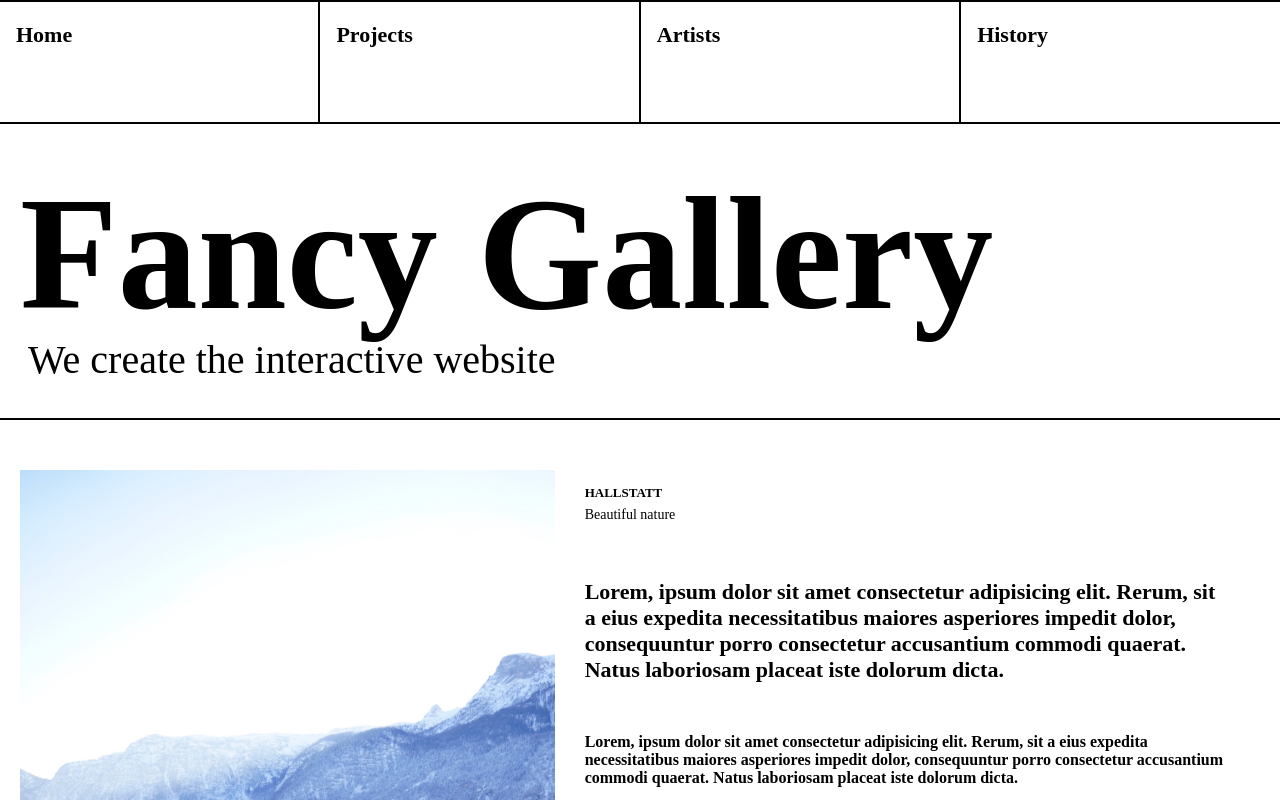
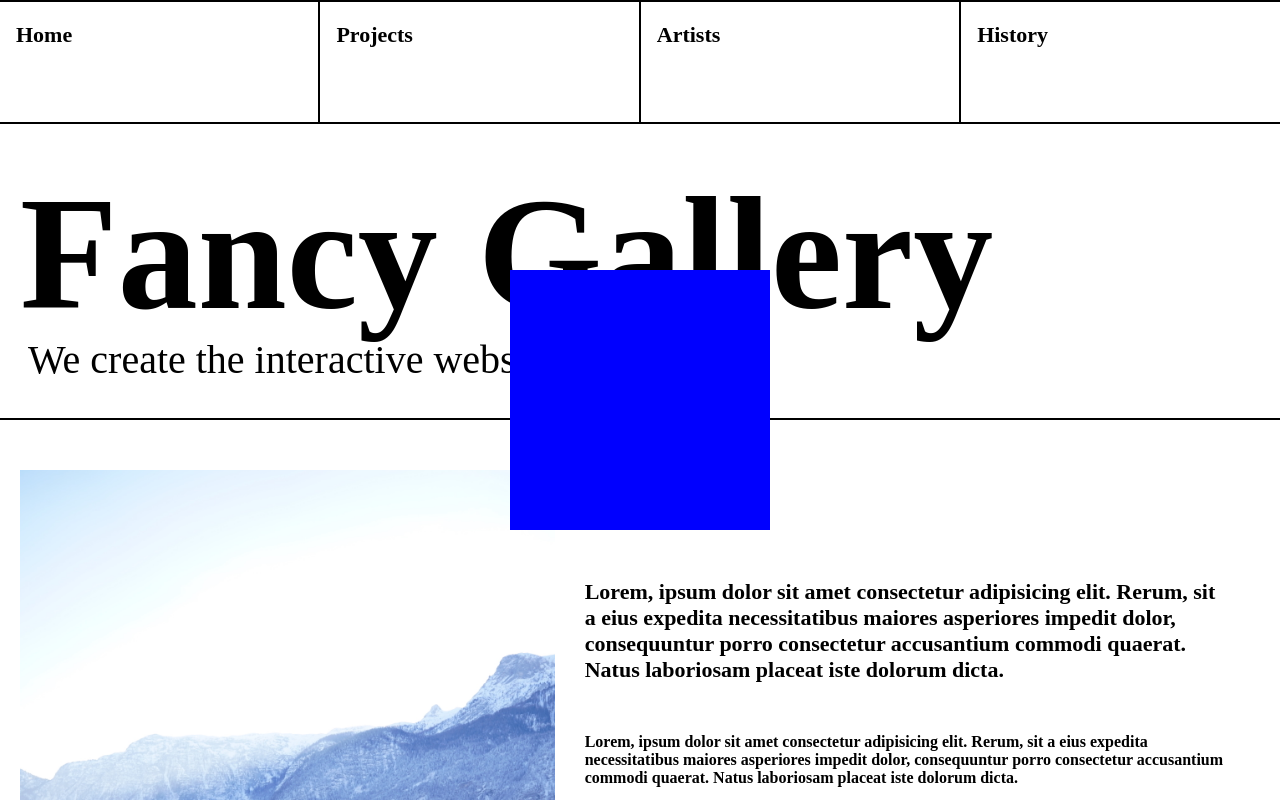
Before and after one commit to Gyuri-v/fastcampus, a website built with Vite: page 07-01-fancy-gallery-markup-started/index.html in a window 1280 px wide. Shown: the top 800 px of the page. Built offline with nearby package versions, Linux system fonts and the light colour scheme.

Commit message:
cu - ch7. three.js와 연동하기(1) 이미지 loaded 처리

```diff
--- a/07-01-fancy-gallery-markup-started/index.html
+++ b/07-01-fancy-gallery-markup-started/index.html
@@ -63,6 +63,30 @@
     </footer>
     <div id="container">
     </div>
-    <!-- <script type="module" src="./main.js"></script> -->
+    <script type="module" src="./main.js"></script>
+    <!-- <script>
+      // 비동기니까
+      (async() => {
+        const data = new Promise((resolve, reject) => {
+          setTimeout(() => {
+            resolve('sucess');
+            // reject(new Error('error'));
+          }, 1000)
+        });
+
+        // const res = await data;
+        // console.log(res);
+
+        // load와 error 데이터처리
+        try {
+          const res = await data;
+          console.log(res);
+          // await data;
+        } catch (e) {
+          // 문제가 있다면
+          console.log('catch', e);
+        }
+      })();
+    </script> -->
   </body>
 </html>
--- a/07-01-fancy-gallery-markup-started/src/js/app.js
+++ b/07-01-fancy-gallery-markup-started/src/js/app.js
@@ -1,5 +1,4 @@
 import * as THREE from 'three';
-import { OrbitControls } from 'three/examples/jsm/controls/OrbitControls.js';
 import vertexShader from '../shaders/vertex.glsl?raw';
 import fragmentShader from '../shaders/fragment.glsl?raw';
 
@@ -7,7 +6,6 @@ export default function () {
   const renderer = new THREE.WebGLRenderer({
     alpha: true,
   });
-  renderer.setClearColor(0x333333, 1);
 
   const container = document.querySelector('#container');
 
@@ -27,13 +25,23 @@ export default function () {
   );
   camera.position.set(0, 0, 2);
 
-  const controls = new OrbitControls(camera, renderer.domElement);
-  controls.enableDamping = true;
-  controls.dampingFactor = 0.1;
+  const loadImages = async () => {
+    const images = [...document.querySelectorAll('main .content img')];
 
-  const createObject = () => {
-    const material = new THREE.RawShaderMaterial({
-      // wireframe: true,
+    // 앞단의 async await 처럼 비동기처리로 이미지 로드체크
+    const fetchImages = images.map(image => new Promise((resolve, reject) => {
+      image.onload = resolve(image);
+      image.onerror = reject;
+    }));
+
+    // 이미지가 전체 로드된 후 진행되어야 하니까 Promiss.all 사용
+    const loadedImages = await Promise.all(fetchImages);
+
+    return loadedImages;
+  }
+
+  const createImages = (images) => {
+    const material = new THREE.ShaderMaterial({
       vertexShader: vertexShader,
       fragmentShader: fragmentShader,
       side: THREE.DoubleSide
@@ -44,6 +52,12 @@ export default function () {
 
     scene.add(mesh);
   };
+
+  const create = async () => {
+    const loadedImages = await loadImages();
+    const images = createImages([...loadedImages]);
+    scene.add(images);
+  }
 
   const resize = () => {
     canvasSize.width = window.innerWidth;
@@ -61,19 +75,18 @@ export default function () {
   };
 
   const draw = () => {
-    controls.update();
     renderer.render(scene, camera);
     requestAnimationFrame(() => {
       draw();
     });
   };
 
-  const initialize = () => {
-    createObject();
+  const initialize = async () => {
+    await create();
     addEvent();
     resize();
     draw();
   };
 
-  initialize();
+  initialize().then();
 }
--- a/07-01-fancy-gallery-markup-started/src/shaders/fragment.glsl
+++ b/07-01-fancy-gallery-markup-started/src/shaders/fragment.glsl
@@ -1,5 +1,3 @@
-precision mediump float;
-
 void main()
 {
     gl_FragColor = vec4(0.0, 0.0, 1.0, 1.0);
--- a/07-01-fancy-gallery-markup-started/src/shaders/vertex.glsl
+++ b/07-01-fancy-gallery-markup-started/src/shaders/vertex.glsl
@@ -1,9 +1,3 @@
-uniform mat4 projectionMatrix;
-uniform mat4 viewMatrix;
-uniform mat4 modelMatrix;
-
-attribute vec3 position;
-
 void main()
 {
     gl_Position = projectionMatrix * viewMatrix * modelMatrix * vec4(position, 1.0) ;
```
